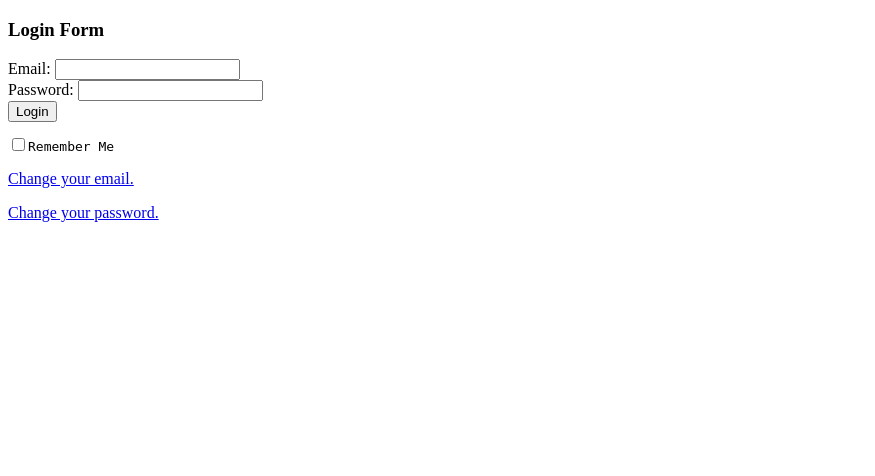
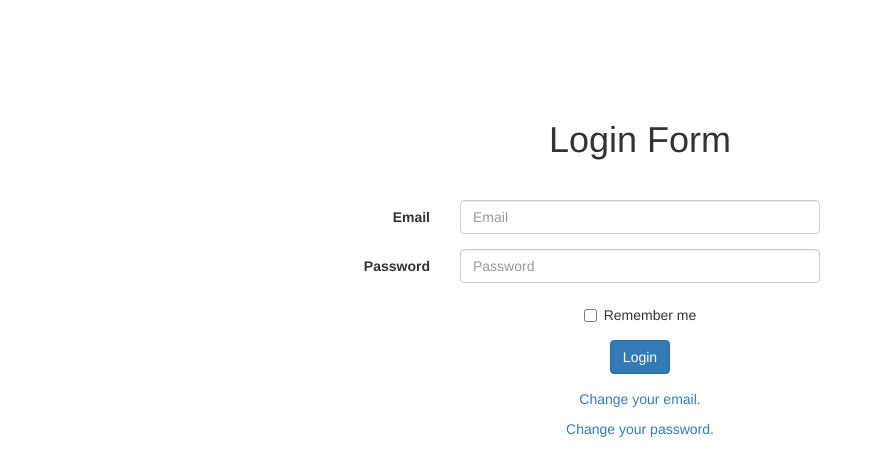
Before and after one commit to BowenChan/CS-174-Website-Project, a PHP site: page /login.php in a window 1280 px wide. Shown: the top 476 px of the page, without its empty margins (0-875 px from the left). Run offline with PHP 8.4, Linux system fonts and the light colour scheme.

Commit message:
updated with css

```diff
--- a/login.php
+++ b/login.php
@@ -54,15 +54,56 @@ if (isset($_POST["submit"])) {
 <html>
 <head>
 <title>Login</title>
+<!-- Latest compiled and minified CSS -->
+    <link rel="stylesheet" href="https://maxcdn.bootstrapcdn.com/bootstrap/3.3.1/css/bootstrap.min.css">
+    <style>
+	.main{
+		margin-top: 100px;
+	}
+	.content {
+		margin-top: 40px;
+	}
+</style>
 </head>
 <body>
 
-<h3>Login Form</h3>
-<form action="login.php" method ="POST">
-Email: <input type="text" name="email"><br />
-Password: <input type="password" name="pass"><br />
-<input type="submit" value="Login" name="submit"><br />
-<pre><input type="checkbox" name="store_login" value="user">Remember Me<br></pre>
+<div class="container text-center main">
+<h1>Login Form</h1>
+
+<form action="login.php" method ="POST" class="form-horizontal content" role="form">
+	<div class="form-group">
+		<label for="inputEmail" class="col-md-4 control-label">Email</label>
+        <div class="col-md-4">
+			<input type="email" class="form-control" id="inputEmail" name="email" placeholder="Email">
+        </div>
+    </div>
+
+    <div class="form-group">
+		<label for="inputPsw" class="col-md-4 control-label">Password</label>
+        <div class="col-md-4">
+			<input type="password" class="form-control" id="inputPsw" name="pass" placeholder="Password">
+        </div>
+    </div>
+
+    <div class="form-group">
+    <div class="col-md-offset-4 col-md-4">
+      <div class="checkbox">
+        <label>
+          <input type="checkbox" name="store_login" value="user"> Remember me
+        </label>
+      </div>
+    </div>
+  	</div>
+
+  	<div class="form-group">
+    <div class="col-md-offset-4 col-md-4">
+    <input type="submit" class="btn btn-primary" value="Login" name="submit">
+   <!--   <button type="submit" class="btn btn-default">Login</button>-->
+    </div>
+  </div>
+
+<!--<input type="submit" value="Login" name="submit"><br />
+<pre><input type="checkbox" name="store_login" value="user">Remember Me<br></pre>-->
 </form>
 
 <p><a href="editEmail.php">Change your email.</a></p>
```
